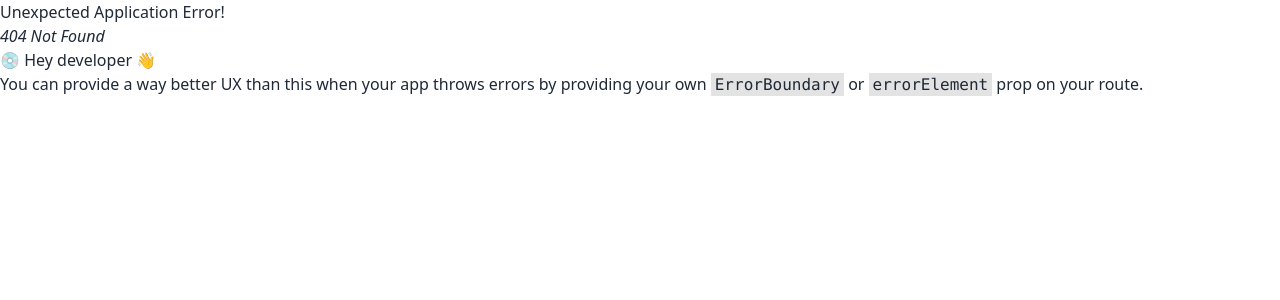
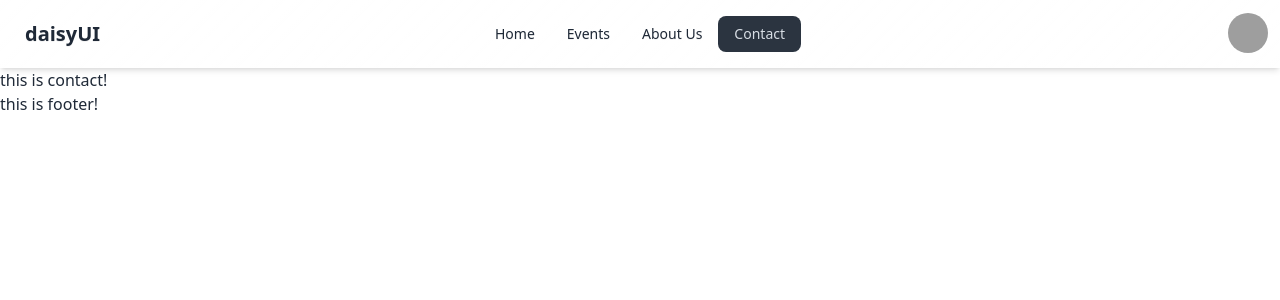
Before and after one commit to mizanor21/Event-Management, a React (Vite) app: page /contact in a window 1280 px wide. Before the commit this address had no page. Shown: the top 300 px of the page. Built offline with nearby package versions, Linux system fonts and the light colour scheme; grey boxes are pictures that could not be loaded.

Commit message:
navbar part added

```diff
--- /dev/null
+++ b/src/components/Others/Contact/Contact.jsx
@@ -0,0 +1,5 @@
+const Contact = () => {
+  return <div>this is contact!</div>;
+};
+
+export default Contact;
--- a/src/components/Shared/Navbar.jsx
+++ b/src/components/Shared/Navbar.jsx
@@ -1,5 +1,92 @@
+import { NavLink } from "react-router-dom";
+
 const Navbar = () => {
-  return <div>this is navbar!</div>;
+  const navItems = (
+    <>
+      <li>
+        <NavLink to={"/"}>Home</NavLink>
+      </li>
+      <li>
+        <NavLink to={"/events"}>Events</NavLink>
+      </li>
+
+      <li>
+        <NavLink to={"/about"}>About Us</NavLink>
+      </li>
+      <li>
+        <NavLink to={"/contact"}>Contact</NavLink>
+      </li>
+    </>
+  );
+  return (
+    <div className="shadow-md glass">
+      <div className="navbar container mx-auto">
+        <div className="navbar-start">
+          <div className="dropdown">
+            <div tabIndex={0} role="button" className="btn btn-ghost lg:hidden">
+              <svg
+                xmlns="http://www.w3.org/2000/svg"
+                className="h-5 w-5"
+                fill="none"
+                viewBox="0 0 24 24"
+                stroke="currentColor"
+              >
+                <path
+                  strokeLinecap="round"
+                  strokeLinejoin="round"
+                  strokeWidth="2"
+                  d="M4 6h16M4 12h8m-8 6h16"
+                />
+              </svg>
+            </div>
+            <ul
+              tabIndex={0}
+              className="menu menu-sm dropdown-content mt-3 z-[1] p-2 shadow bg-base-100 rounded-box w-52"
+            >
+              {navItems}
+            </ul>
+          </div>
+          <a className="btn btn-ghost text-xl">daisyUI</a>
+        </div>
+        <div className="navbar-center hidden lg:flex">
+          <ul className="menu menu-horizontal px-1">{navItems}</ul>
+        </div>
+        <div className="navbar-end">
+          <div className="dropdown dropdown-end">
+            <div
+              tabIndex={0}
+              role="button"
+              className="btn btn-ghost btn-circle avatar"
+            >
+              <div className="w-10 rounded-full">
+                <img
+                  alt="Tailwind CSS Navbar component"
+                  src="https://img.daisyui.com/images/stock/photo-1534528741775-53994a69daeb.jpg"
+                />
+              </div>
+            </div>
+            <ul
+              tabIndex={0}
+              className="menu menu-sm dropdown-content mt-3 z-[1] p-2 shadow bg-base-100 rounded-box w-52"
+            >
+              <li>
+                <a className="justify-between">
+                  Profile
+                  <span className="badge">New</span>
+                </a>
+              </li>
+              <li>
+                <a>Settings</a>
+              </li>
+              <li>
+                <a>Logout</a>
+              </li>
+            </ul>
+          </div>
+        </div>
+      </div>
+    </div>
+  );
 };
 
 export default Navbar;
--- a/src/routes/Route.jsx
+++ b/src/routes/Route.jsx
@@ -2,6 +2,7 @@
 import MainLayouts from "../layouts/MainLayouts";
 import Home from "../components/home/Home";
 import About from "../components/Others/AboutUs/About";
+import Contact from "../components/Others/Contact/Contact";
 
 const router = createBrowserRouter([
   {
@@ -16,6 +17,10 @@
         path: "/about",
         element: <About></About>,
       },
+      {
+        path: "/contact",
+        element: <Contact></Contact>,
+      },
     ],
   },
 ]);
```
